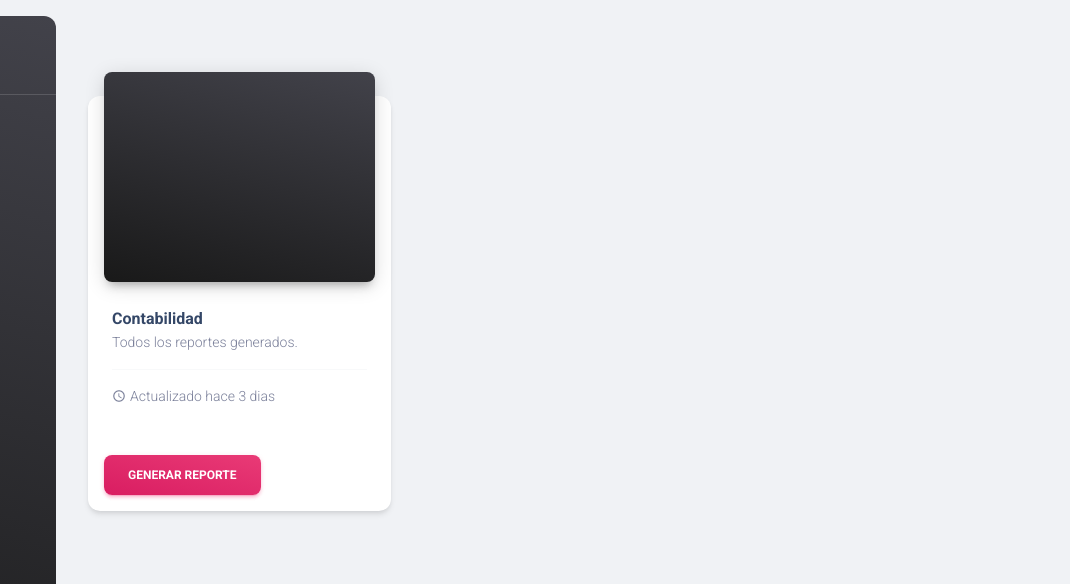
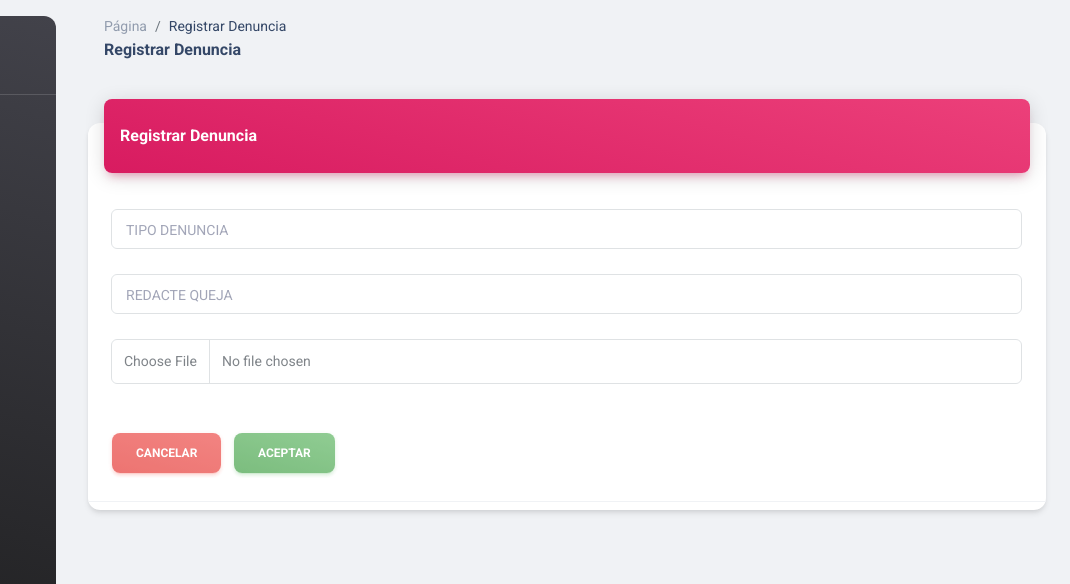
Before and after one commit to lavetika/YoObservo, a website: page pages/registrar-denuncia.html in a window 1280 px wide. Shown: the top 584 px of the page, 210-1280 px from the left. Drawn offline with Linux system fonts and the light colour scheme; files that its build step writes are made by us from their sources; files whose address does not match are found by name.

Commit message:
Se agrega el frame de registrar denuncia

```diff
--- a/pages/registrar-denuncia.html
+++ b/pages/registrar-denuncia.html
@@ -10,7 +10,8 @@
     YoObservo Cajeme
   </title>
   <!--     Fonts and icons     -->
-  <link rel="stylesheet" type="text/css" href="https://fonts.googleapis.com/css?family=Roboto:300,400,500,700,900|Roboto+Slab:400,700" />
+  <link rel="stylesheet" type="text/css"
+    href="https://fonts.googleapis.com/css?family=Roboto:300,400,500,700,900|Roboto+Slab:400,700" />
   <!-- Nucleo Icons -->
   <link href="./assets/css/nucleo-icons.css" rel="stylesheet" />
   <link href="./assets/css/nucleo-svg.css" rel="stylesheet" />
@@ -23,10 +24,14 @@
 </head>
 
 <body class="g-sidenav-show  bg-gray-200">
-  <aside class="sidenav navbar navbar-vertical navbar-expand-xs border-0 border-radius-xl my-3 fixed-start ms-3   bg-gradient-dark" id="sidenav-main">
+  <aside
+    class="sidenav navbar navbar-vertical navbar-expand-xs border-0 border-radius-xl my-3 fixed-start ms-3   bg-gradient-dark"
+    id="sidenav-main">
     <div class="sidenav-header">
-      <i class="fas fa-times p-3 cursor-pointer text-white opacity-5 position-absolute end-0 top-0 d-none d-xl-none" aria-hidden="true" id="iconSidenav"></i>
-      <a class="navbar-brand" href=" https://demos.creative-tim.com/material-dashboard/pages/dashboard " target="_blank">
+      <i class="fas fa-times p-3 cursor-pointer text-white opacity-5 position-absolute end-0 top-0 d-none d-xl-none"
+        aria-hidden="true" id="iconSidenav"></i>
+      <a class="navbar-brand" href=" https://demos.creative-tim.com/material-dashboard/pages/dashboard "
+        target="_blank">
         <img src="../assets/img/logo.jpg" class="navbar-brand-img h-100" alt="main_logo">
         <span class="ms-1 font-weight-bold text-white">YoObservo Cajeme</span>
       </a>
@@ -39,7 +44,7 @@
 
         <li class="nav-item">
 
-          <a class="nav-link text-white " href="./index.html">
+          <a class="nav-link text-white " href="../pages/registrar-denuncia.html">
             <div class="text-white text-center me-2 d-flex align-items-center justify-content-center">
               <i class="material-icons opacity-10">receipt_long</i>
             </div>
@@ -47,7 +52,7 @@
           </a>
         </li>
         <li class="nav-item">
-          <a class="nav-link text-white " href="./pages/billing.html">
+          <a class="nav-link text-white " href="../pages/seguimiento.html">
             <div class="text-white text-center me-2 d-flex align-items-center justify-content-center">
               <i class="material-icons opacity-10">receipt_long</i>
             </div>
@@ -55,7 +60,7 @@
           </a>
         </li>
         <li class="nav-item">
-          <a class="nav-link text-white " href="./pages/virtual-reality.html">
+          <a class="nav-link text-white " href="../pages/virtual-reality.html">
             <div class="text-white text-center me-2 d-flex align-items-center justify-content-center">
               <i class="material-icons opacity-10">view_in_ar</i>
             </div>
@@ -68,8 +73,16 @@
   </aside>
   <main class="main-content position-relative max-height-vh-100 h-100 border-radius-lg ">
     <!-- Navbar -->
-    <nav class="navbar navbar-main navbar-expand-lg px-0 mx-4 shadow-none border-radius-xl" id="navbarBlur" navbar-scroll="true">
+    <nav class="navbar navbar-main navbar-expand-lg px-0 mx-4 shadow-none border-radius-xl" id="navbarBlur"
+      navbar-scroll="true">
       <div class="container-fluid py-1 px-3">
+        <nav aria-label="breadcrumb">
+          <ol class="breadcrumb bg-transparent mb-0 pb-0 pt-1 px-0 me-sm-6 me-5">
+            <li class="breadcrumb-item text-sm"><a class="opacity-5 text-dark" href="javascript:;">Página</a></li>
+            <li class="breadcrumb-item text-sm text-dark active" aria-current="page">Registrar Denuncia</li>
+          </ol>
+          <h6 class="font-weight-bolder mb-0">Registrar Denuncia</h6>
+        </nav>
         <div class="collapse navbar-collapse mt-sm-0 mt-2 me-md-0 me-sm-4" id="navbar">
           <div class="ms-md-auto pe-md-3 d-flex align-items-center">
           </div>
@@ -101,7 +114,8 @@
                 <a class="dropdown-item border-radius-md" href="javascript:;">
                   <div class="d-flex py-1">
                     <div class="my-auto">
-                        <img src="./assets/img/small-logos/logo-spotify.svg" class="avatar avatar-sm bg-gradient-dark  me-3 ">
+                      <img src="./assets/img/small-logos/logo-spotify.svg"
+                        class="avatar avatar-sm bg-gradient-dark  me-3 ">
                     </div>
                     <div class="d-flex flex-column justify-content-center">
                       <h6 class="text-sm font-weight-normal mb-1">
@@ -119,14 +133,19 @@
                 <a class="dropdown-item border-radius-md" href="javascript:;">
                   <div class="d-flex py-1">
                     <div class="avatar avatar-sm bg-gradient-secondary  me-3  my-auto">
-                        <svg width="12px" height="12px" viewBox="0 0 43 36" version="1.1" xmlns="http://www.w3.org/2000/svg" xmlns:xlink="http://www.w3.org/1999/xlink">
+                      <svg width="12px" height="12px" viewBox="0 0 43 36" version="1.1"
+                        xmlns="http://www.w3.org/2000/svg" xmlns:xlink="http://www.w3.org/1999/xlink">
                         <title>credit-card</title>
                         <g stroke="none" stroke-width="1" fill="none" fill-rule="evenodd">
                           <g transform="translate(-2169.000000, -745.000000)" fill="#FFFFFF" fill-rule="nonzero">
                             <g transform="translate(1716.000000, 291.000000)">
                               <g transform="translate(453.000000, 454.000000)">
-                                  <path class="color-background" d="M43,10.7482083 L43,3.58333333 C43,1.60354167 41.3964583,0 39.4166667,0 L3.58333333,0 C1.60354167,0 0,1.60354167 0,3.58333333 L0,10.7482083 L43,10.7482083 Z" opacity="0.593633743"></path>
-                                  <path class="color-background" d="M0,16.125 L0,32.25 C0,34.2297917 1.60354167,35.8333333 3.58333333,35.8333333 L39.4166667,35.8333333 C41.3964583,35.8333333 43,34.2297917 43,32.25 L43,16.125 L0,16.125 Z M19.7083333,26.875 L7.16666667,26.875 L7.16666667,23.2916667 L19.7083333,23.2916667 L19.7083333,26.875 Z M35.8333333,26.875 L28.6666667,26.875 L28.6666667,23.2916667 L35.8333333,23.2916667 L35.8333333,26.875 Z"></path>
+                                <path class="color-background"
+                                  d="M43,10.7482083 L43,3.58333333 C43,1.60354167 41.3964583,0 39.4166667,0 L3.58333333,0 C1.60354167,0 0,1.60354167 0,3.58333333 L0,10.7482083 L43,10.7482083 Z"
+                                  opacity="0.593633743"></path>
+                                <path class="color-background"
+                                  d="M0,16.125 L0,32.25 C0,34.2297917 1.60354167,35.8333333 3.58333333,35.8333333 L39.4166667,35.8333333 C41.3964583,35.8333333 43,34.2297917 43,32.25 L43,16.125 L0,16.125 Z M19.7083333,26.875 L7.16666667,26.875 L7.16666667,23.2916667 L19.7083333,23.2916667 L19.7083333,26.875 Z M35.8333333,26.875 L28.6666667,26.875 L28.6666667,23.2916667 L35.8333333,23.2916667 L35.8333333,26.875 Z">
+                                </path>
                               </g>
                             </g>
                           </g>
@@ -153,44 +172,53 @@
     </nav>
     <!-- End Navbar -->
     <div class="container-fluid py-4">
-      <div class="row mt-4">
-        <div class="col-lg-4 mt-4 mb-3">
-          <div class="card z-index-2 ">
-            <div class="card-header p-0 position-relative mt-n4 mx-3 z-index-2 bg-transparent">
-              <div class="bg-gradient-dark shadow-dark border-radius-lg py-3 pe-1">
-                <div class="chart">
-                  <canvas id="chart-line-tasks" class="chart-canvas" height="170"></canvas>
+      <div class="row">
+        <div class="col-12">
+          <div class="card my-4">
+            <div class="card-header p-0 position-relative mt-n4 mx-3 z-index-2">
+              <div class="bg-gradient-primary shadow-primary border-radius-lg pt-4 pb-3">
+                <h6 class="text-white text-capitalize ps-3">Registrar Denuncia</h6>
               </div>
             </div>
+            <div class="card-body px-0 pb-2">
+              <div class="table-responsive p-0">
+                <table class="table align-items-center mb-0">
+                  <thead>
+                    <tr>
+                      <th class="text-uppercase text-secondary text-xxs font-weight-bolder opacity-7">
+                        <div class="input-group input-group-outline" style="margin-bottom: 25px;">
+                          <label class="form-label">Tipo Denuncia</label>
+                          <input type="text" class="form-control">
                         </div>
-            <div class="card-body">
-              <h6 class="mb-0 ">Contabilidad</h6>
-              <p class="text-sm ">Todos los reportes generados.</p>
-              <hr class="dark horizontal">
-              <div class="d-flex ">
-                <i class="material-icons text-sm my-auto me-1">schedule</i>
-                <p class="mb-0 text-sm">Actualizado hace 3 dias</p>
+                        <div class="input-group input-group-outline" style="margin-bottom: 25px;">
+                          <label class="form-label">Redacte Queja</label>
+                          <input type="text" class="form-control">
                         </div>
+                        <div class="input-group input-group-outline" style="margin-bottom: 25px;">
+                          <label class="form-label" for="customFile"></label>
+                          <input accept="image/*" type="file" class="form-control form-control-lg" id="customFile" />
                         </div>
-            <div class=" bottom-0 ">
-              <div class="mx-3">
-                <a class="btn bg-gradient-primary mt-4 " type="button">Generar reporte</a>
+
+                        <a style="margin-right: 10px;" href="/" class="btn bg-gradient-danger mt-4 " type="button">Cancelar</a>
+                        <a class="btn bg-gradient-success mt-4 " href="/" type="button">Aceptar</a>
+                      </th>
+                    </tr>
+                  </thead>
+                </table>
               </div>
             </div>
           </div>
         </div>
       </div>
     </div>
-
-
   </main>
 
   <!--   Core JS Files   -->
-  <script src="./assets/js/core/popper.min.js"></script>
-  <script src="./assets/js/core/bootstrap.min.js"></script>
-  <script src="./assets/js/plugins/perfect-scrollbar.min.js"></script>
-  <script src="./assets/js/plugins/smooth-scrollbar.min.js"></script>
-  <script src="./assets/js/plugins/chartjs.min.js"></script>
+  <script src="../assets/js/core/popper.min.js"></script>
+  <script src="../assets/js/core/bootstrap.min.js"></script>
+  <script src="../assets/js/plugins/perfect-scrollbar.min.js"></script>
+  <script src="../assets/js/plugins/smooth-scrollbar.min.js"></script>
+  <script src="../assets/js/plugins/chartjs.min.js"></script>
   <script>
     var ctx = document.getElementById("chart-bars").getContext("2d");
 
@@ -207,7 +235,7 @@
           backgroundColor: "rgba(255, 255, 255, .8)",
           data: [50, 20, 10, 22, 50, 10, 40],
           maxBarThickness: 6
-        }, ],
+        },],
       },
       options: {
         responsive: true,
@@ -450,7 +478,7 @@
   <!-- Github buttons -->
   <script async defer src="https://buttons.github.io/buttons.js"></script>
   <!-- Control Center for Material Dashboard: parallax effects, scripts for the example pages etc -->
-  <script src="./assets/js/material-dashboard.min.js?v=3.0.0"></script>
+  <script src="../assets/js/material-dashboard.min.js?v=3.0.0"></script>
 </body>
 
 </html>
```
Also changed, not shown: denuncia.html (+2 -2 lines), assets/css/material-dashboard.css. Lines whose indentation alone changed are shown as unchanged.
